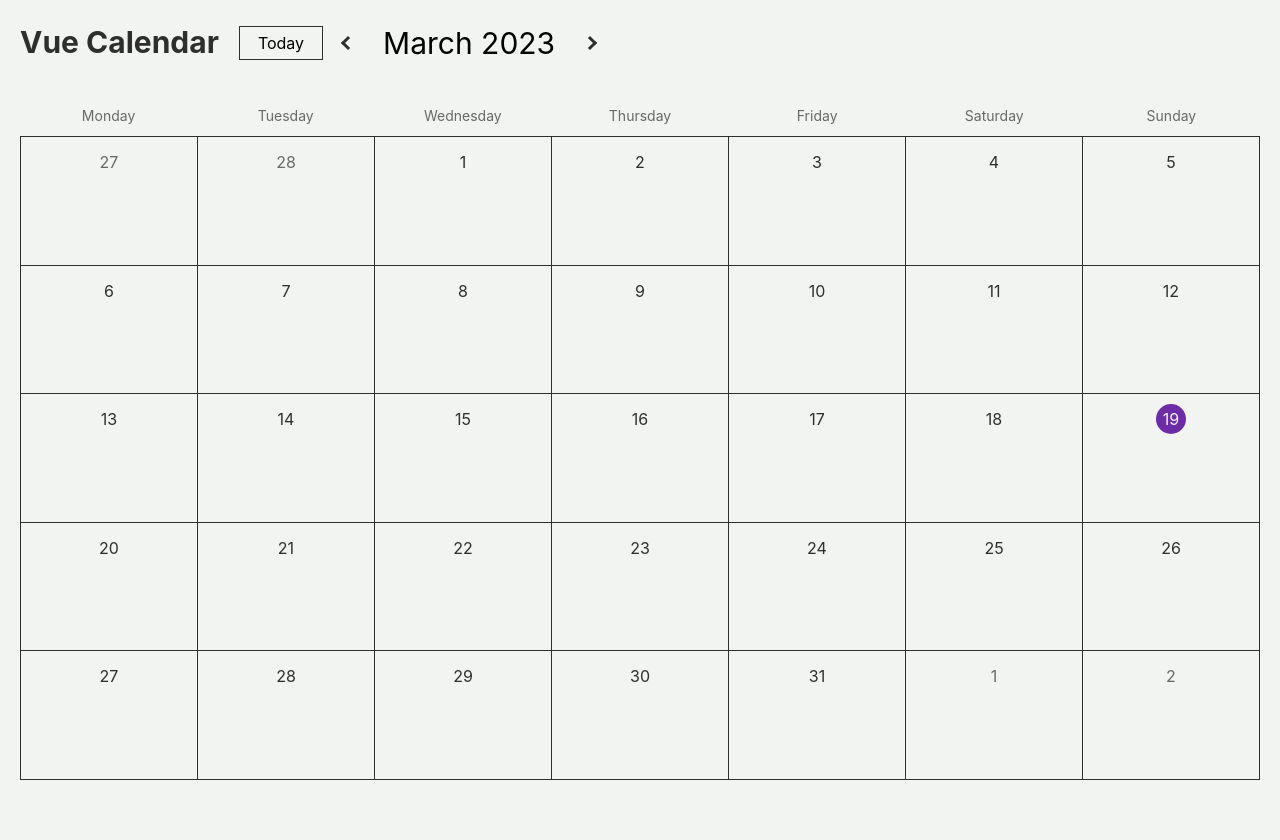
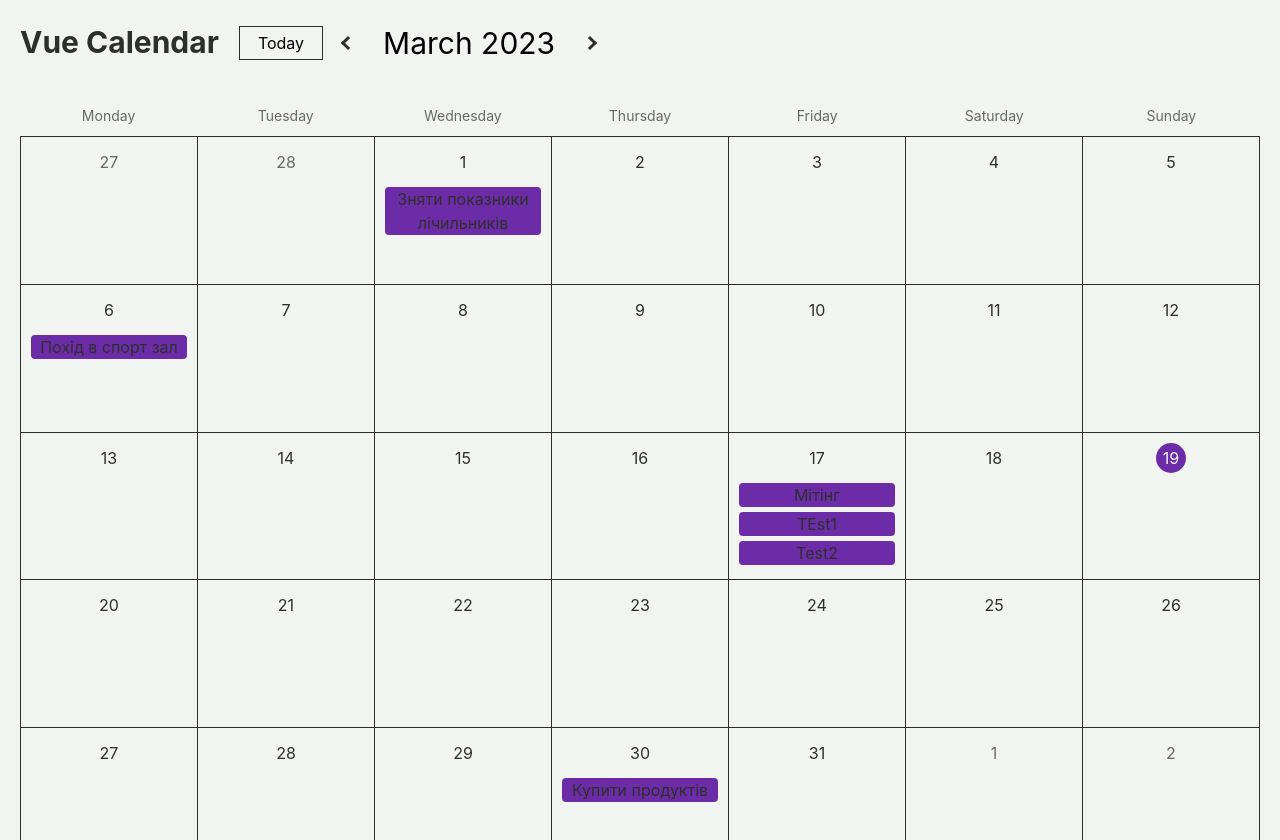
Before and after one commit to M0REUS/vue-calendar, a Vue app: page / in a window 1280 px wide. Shown: the top 840 px of the page. Before the commit the page ends 800 px from the top, so only its background shows below. Built offline with nearby package versions, Linux system fonts and the light colour scheme; the HTML template or start-up script is replaced by a standard one.

Commit message:
Optimizations for calendar, begin add events for days

```diff
--- /dev/null
+++ b/public/2023/02.json
@@ -0,0 +1,86 @@
+[
+  {
+    "date": "2023/03/01",
+    "time": "09:00",
+    "notification": {
+      "isOn": false,
+      "date": "2023/03/01",
+      "time": "09:00"
+    },
+    "location": "Дім",
+    "repeat": "Every Month",
+    "event": "Зняти показники лічильників"
+  },
+  {
+    "date": "2023/03/06",
+    "time": "17:00",
+    "notification": {
+      "isOn": false,
+      "date": "2023/03/06",
+      "time": "17:00"
+    },
+    "location": "Спротзал",
+    "repeat": "",
+    "event": "Похід в спорт зал"
+  },
+  {
+    "date": "2023/03/17",
+    "time": "19:00",
+    "notification": {
+      "isOn": true,
+      "date": "2023/03/17",
+      "time": "19:00"
+    },
+    "location": "Бар",
+    "repeat": "",
+    "event": "Збір з друзями"
+  },
+  {
+    "date": "2023/03/17",
+    "time": "10:00",
+    "notification": {
+      "isOn": true,
+      "date": "2023/03/17",
+      "time": "10:00"
+    },
+    "location": "Робота",
+    "repeat": "",
+    "event": "Мітінг"
+  },
+  {
+    "date": "2023/03/17",
+    "time": "10:00",
+    "notification": {
+      "isOn": true,
+      "date": "2023/03/17",
+      "time": "10:00"
+    },
+    "location": "Робота",
+    "repeat": "",
+    "event": "TEst1"
+  },
+  {
+    "date": "2023/03/17",
+    "time": "10:00",
+    "notification": {
+      "isOn": true,
+      "date": "2023/03/17",
+      "time": "10:00"
+    },
+    "location": "Робота",
+    "repeat": "",
+    "event": "Test2"
+  },
+  {
+    "date": "2023/03/30",
+    "time": "09:00",
+    "notification": {
+      "isOn": false,
+      "date": "2023/03/30",
+      "time": "09:00"
+    },
+    "location": "Магазин",
+    "repeat": "",
+    "event": "Купити продуктів"
+  }
+]
--- a/src/assets/scss/base/_global.scss
+++ b/src/assets/scss/base/_global.scss
@@ -18,6 +18,7 @@
   --secondary-color: #{$secondary-color};
   --hover-secondary-color: #{$hover-secondary-color};
   --dark-secondary-color: #{$dark-secondary-color};
+
   font-family: $main-font;
   line-height: 1.5;
   font-weight: 400;
--- a/src/components/Calendar.vue
+++ b/src/components/Calendar.vue
@@ -1,18 +1,20 @@
 <script setup lang="ts">
-import Day from './Day.vue'
-import { ref, watch, computed } from 'vue'
+import Day from './Day.vue';
+import { ref, watch, computed, watchEffect } from 'vue';
 import { storeToRefs } from 'pinia';
-import { DaysList, getWeekDays, daysOfMonth } from '../helpers/calendarHelper'
-import { useCalendarStore } from '../store/useCalendarStore'
+import { DaysList, getWeekDays, daysOfMonth } from '../helpers/calendarHelper';
+import { useCalendarStore } from '../store/useCalendarStore';
+import { DayEvent, fetchEvents } from '../helpers/eventsHelper';
 
 const calendarStore = useCalendarStore();
 const { month, year, selectedDay } = storeToRefs(calendarStore);
 const { incrMonth, decrMonth } = calendarStore;
 
-
 const daysInThisMonth = ref<DaysList>([]);
 watch(calendarStore, newDate => daysInThisMonth.value = daysOfMonth(newDate.year, newDate.month), { immediate: true })
 const weekDays = getWeekDays();
+
+const dayEvents = ref<DayEvent[]>([]);
 
 function isSelectedDay(index: number, curMonth: boolean) {
   if (!curMonth && index > 15) {
@@ -35,7 +37,7 @@ const isCurrentDay = computed<{ day: number, date: boolean }>(() => {
 
 const tName = ref('')
 
-watch([year, month], ([ newYear, newMonth ], [ oldYear, oldMonth ]) => {
+watch([year, month], ([newYear, newMonth], [oldYear, oldMonth]) => {
   /* used nested If
   if(newYear != oldYear) {
     if(newYear > oldYear) {
@@ -51,16 +53,31 @@ watch([year, month], ([ newYear, newMonth ], [ oldYear, oldMonth ]) => {
     }
   }
   */
-  if(newYear < oldYear) {
+  if (newYear < oldYear) {
     return tName.value = 'rslide';
   }
-  if(newYear > oldYear || newMonth > oldMonth) {
+  if (newYear > oldYear || newMonth > oldMonth) {
     return tName.value = 'lslide';
   } else {
     return tName.value = 'rslide';
   }
 })
 
+watchEffect(() => {
+  fetchEvents(year.value, month.value).then((events) => dayEvents.value = events);
+})
+
+function filterDayEvents(day: number, isCurrentMonth: boolean) {
+  // const eventDay = dayEvents.date
+  if (!isCurrentMonth) return [];
+  console.log(day);
+  console.log("dayEvents", dayEvents.value);
+  const filteredEvents = dayEvents.value
+    .filter((event) => (new Date(event.date)).getDate() === day)
+    .sort((a, b) => new Date(a.date + " " + a.time).valueOf() - new Date(b.date + " " + b.time).valueOf());
+  console.log(filteredEvents);
+  return filteredEvents;
+}
 </script>
 
 <template>
@@ -73,9 +90,11 @@ watch([year, month], ([ newYear, newMonth ], [ oldYear, oldMonth ]) => {
         <Transition :name="tName">
           <ul :key="month + '.' + year" class="day-list">
             <Day v-for="({ value, currentMonth }, index) in daysInThisMonth" :dayNumber="value"
-              :isCurrentMonth="currentMonth" :isCurrentDay="isCurrentDay.day === value && isCurrentDay.date && currentMonth"
+              :isCurrentMonth="currentMonth"
+              :isCurrentDay="isCurrentDay.day === value && isCurrentDay.date && currentMonth"
               :isSelected="selectedDay === value && currentMonth"
-              v-memo="[selectedDay === value && currentMonth, month, year]" @click="isSelectedDay(value, currentMonth)" />
+              v-memo="[selectedDay === value && currentMonth, month, year, dayEvents]"
+              :dayEvents="filterDayEvents(value, currentMonth)" @click="isSelectedDay(value, currentMonth)" />
           </ul>
         </Transition>
       </div>
@@ -88,17 +107,20 @@ watch([year, month], ([ newYear, newMonth ], [ oldYear, oldMonth ]) => {
 
 .calendar {
   height: 100%;
+
 }
+
 .wrapper {
   height: 100%;
-  padding: rem(20px);
+  // min-height: rem(581px);
+  padding: rem(20px) rem(20px) rem(40px);
   display: flex;
   flex-direction: column;
 }
 
 .slide-container {
   height: 100%;
-  overflow: hidden;
+  overflow-x: clip;
   position: relative;
 }
 
@@ -123,10 +145,10 @@ watch([year, month], ([ newYear, newMonth ], [ oldYear, oldMonth ]) => {
 
 .day-list {
   height: 100%;
-  min-height: rem(307px);
+  min-height: rem(510px);
   display: grid;
   grid-template-columns: repeat(7, 1fr);
-  grid-auto-rows: 1fr;
+  grid-auto-rows: minmax(rem(100px), 1fr);
   border: solid var(--invert-bg-color);
   border-width: rem(1px) rem(1px) 0 0;
 
--- a/src/components/Day.vue
+++ b/src/components/Day.vue
@@ -1,19 +1,25 @@
 <script setup lang="ts">
+import Events from './Events.vue';
+import { DayEvent } from '../helpers/eventsHelper';
 
 defineProps<{
   dayNumber: number,
   isCurrentDay: boolean,
   isCurrentMonth: boolean,
-  isSelected: boolean
+  isSelected: boolean,
+  dayEvents: DayEvent[]
 }>()
 
 </script>
 
 <template>
   <li :class="{ 'day': true, 'day-selected': isSelected }">
-    <span
-      :class="{ 'day_number': true, 'day_number-other-month': !isCurrentMonth, 'day_number-current': isCurrentDay }">{{
-        dayNumber }}</span>
+    <span :class="{ 'day_number': true, 'day_number-other-month': !isCurrentMonth, 'day_number-current': isCurrentDay }">
+      {{ dayNumber }}
+    </span>
+    <ul class="day_event-list" v-if="dayEvents.length !== 0">
+      <Events v-for="event in dayEvents" :dayEvent="event" />
+    </ul>
   </li>
 </template>
 
@@ -94,5 +100,13 @@ defineProps<{
       }
     }
   }
+
+  &_event-list {
+    width: 100%;
+    display: flex;
+    flex-direction: column;
+    gap: rem(5px);
+    overflow-y: auto;
+  }
 }
 </style>
--- /dev/null
+++ b/src/components/Events.vue
@@ -0,0 +1,21 @@
+<script setup lang="ts">
+import { DayEvent } from '../helpers/eventsHelper';
+
+defineProps<{
+  dayEvent: DayEvent
+}>()
+
+</script>
+
+<template>
+  <li class="day_event">{{ dayEvent.event }}</li>
+</template>
+
+<style lang="scss" scoped>
+@import "../assets/scss/utils/index.scss";
+  .day_event {
+    background-color: var(--primary-color);
+    border-radius: rem(4px);
+    padding: 0 rem(6px);
+  }
+</style>
--- /dev/null
+++ b/src/helpers/eventsHelper.ts
@@ -0,0 +1,27 @@
+export type DayEvent = {
+  "date": string,
+  "time": string,
+  "notification": {
+    "isOn": boolean,
+    "date": string,
+    "time": string
+  },
+  "location": string,
+  "repeat": "everyYear" | "everyMonth" | "everyDay",
+  "event": string
+};
+
+export async function fetchEvents(year: number, month: number): Promise<DayEvent[]> {
+  let result: DayEvent[] = [];
+  try {
+      const response = await fetch(`./${year}/${month.toString().padStart(2, "0")}.json`);
+      if (!response.ok) {
+          throw new Error("HTTP error " + response.status);
+      }
+      result = await response.json();
+      // console.log("fetch result", result);
+  } catch (error) {
+      console.log(error);
+  }
+  return result;
+};
```
Also changed, not shown: public/2023/03.json (added, +38 -0 lines), public/2023/04.json (added, +50 -0 lines).
